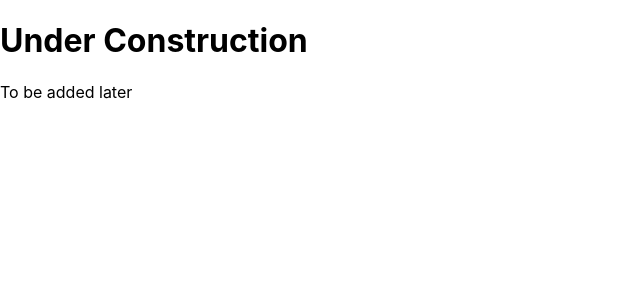
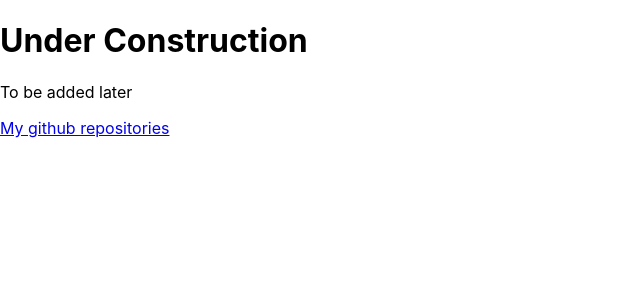
Before and after one commit to Benje1/benjamin-salisbury, a React (Create React App) app: page / in a window 1280 px wide. Shown: the top 300 px of the page, without its empty margins (0-640 px from the left). Built offline with nearby package versions, Linux system fonts and the light colour scheme.

Commit message:
added a tag

```diff
--- a/src/App.js
+++ b/src/App.js
@@ -6,6 +6,7 @@ function App() {
   return (<>
   <h1>Under Construction</h1>
   <p>To be added later</p>
+  <a href="https://github.com/Benje1?tab=repositories">My github repositories</a>
   </>);
 }
 
```
